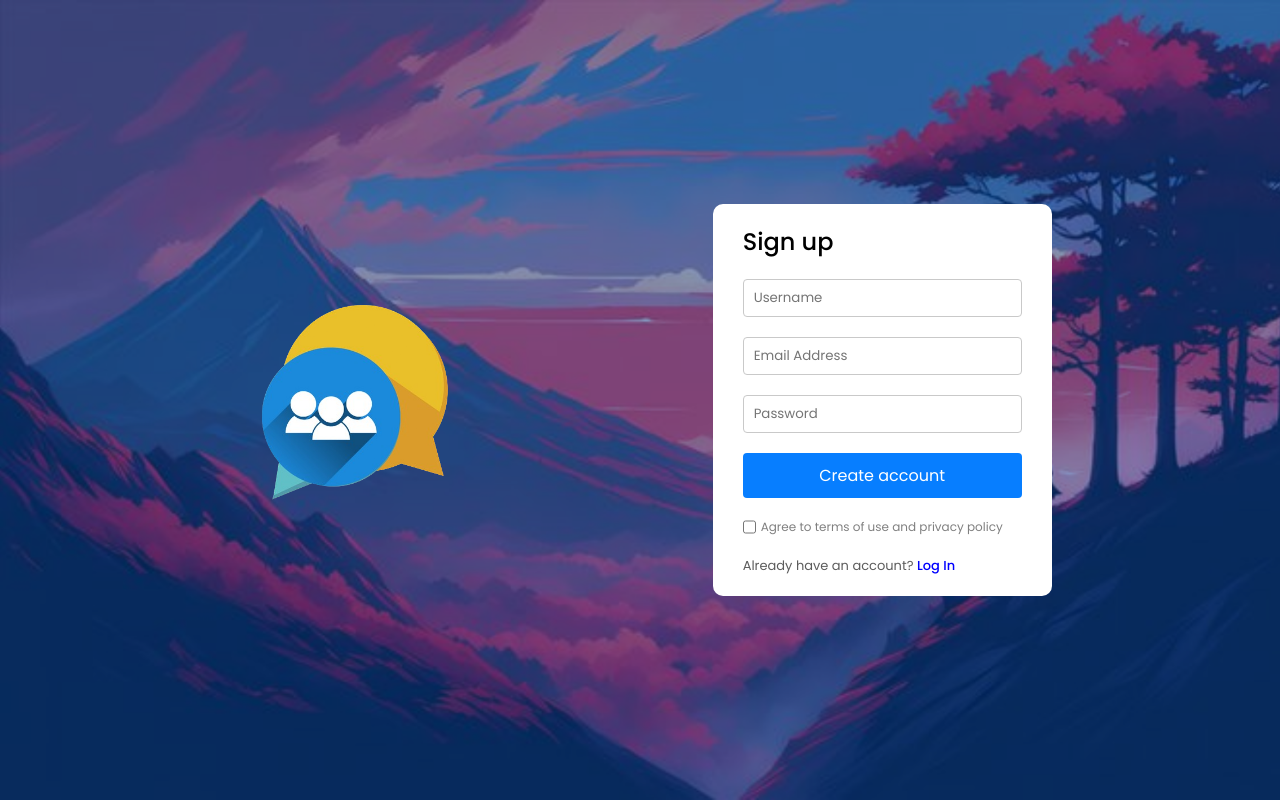
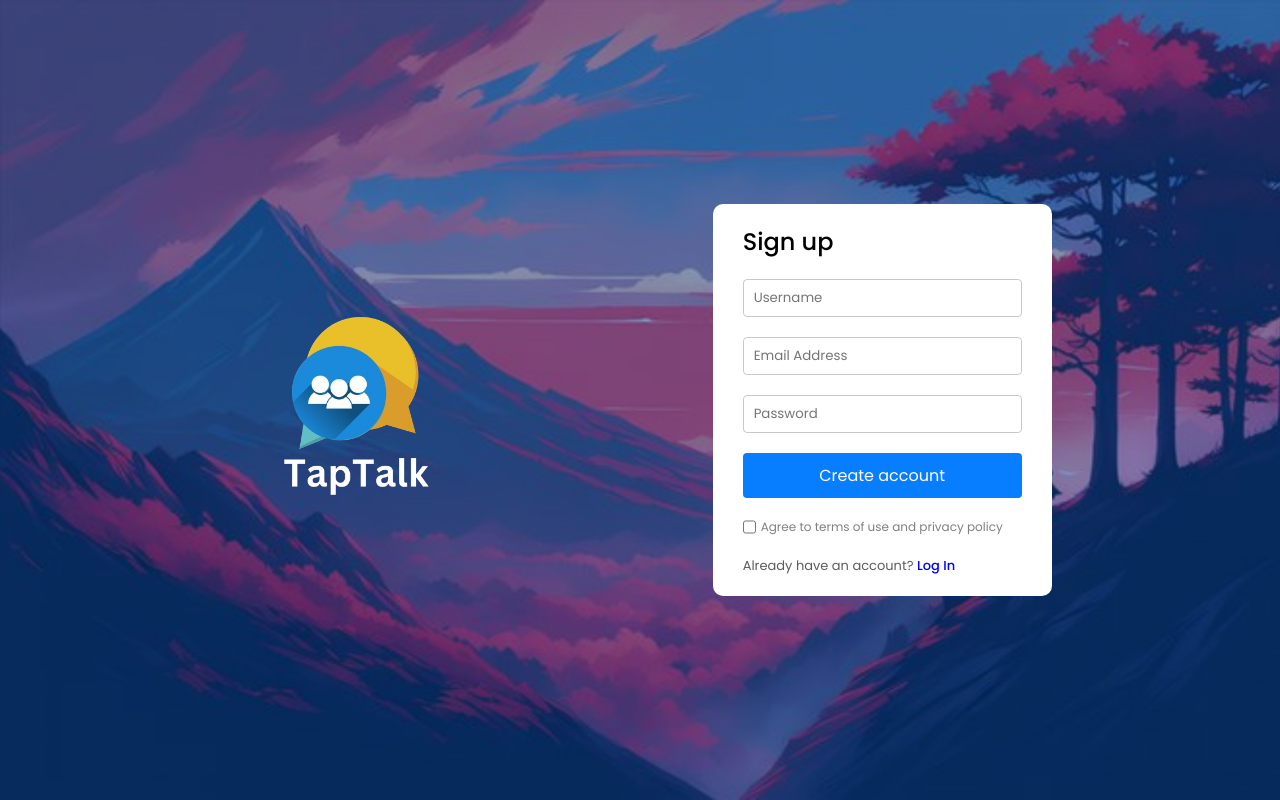
Before and after one commit to Beexoul/TapTalk, a React (Vite) app: page / in a window 1280 px wide. Built offline with nearby package versions, Linux system fonts and the light colour scheme.

Commit message:
fixed errors

```diff
--- a/src/Pages/Login/Login.jsx
+++ b/src/Pages/Login/Login.jsx
@@ -11,7 +11,7 @@ const Login = () => {
 
   return (
     <div className='login'>
-      <img src={assets.logo_icon} alt="Logo" className='logo' />
+      <img src={assets.logo_big} alt="Logo" className='logo' />
       <form className='login-form'>
         <h2>{currState}</h2>
         {currState === "Sign up" && (
```
